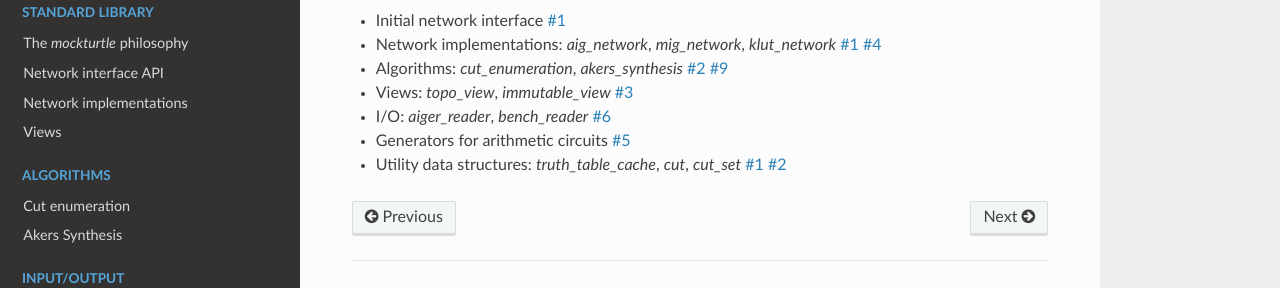
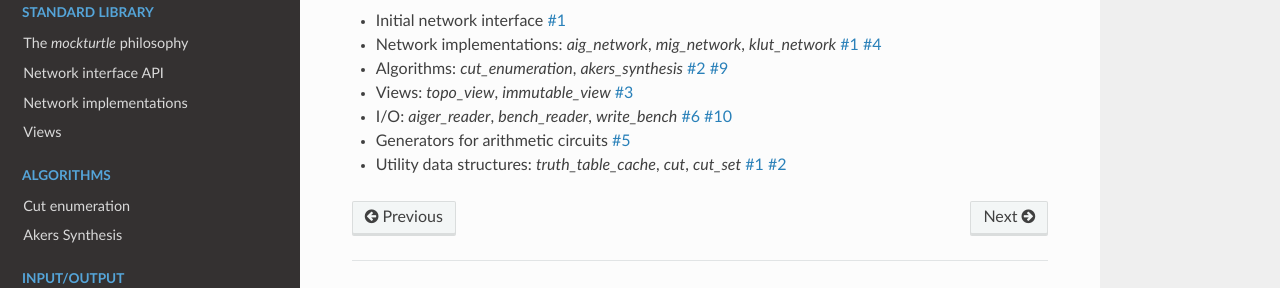
Before and after one commit to lsils/mockturtle, a Sphinx documentation site: the page built from docs/changelog.rst, in a window 1280 px wide. Shown: the part 207-495 px from the top of the page. Built offline with Sphinx 7.4.7 and the Read the Docs theme 2.0.0, drawn with Linux system fonts in a browser that asks for light colours; pages that are not in the unit, such as notebooks, are missing from menus.

Commit message:
Changelog.

```diff
--- a/docs/changelog.rst
+++ b/docs/changelog.rst
@@ -18,8 +18,9 @@ v0.1 (not yet released)
 * Views: `topo_view`, `immutable_view`
   `#3 <https://github.com/lsils/mockturtle/pull/3>`_
 
-* I/O: `aiger_reader`, `bench_reader`
+* I/O: `aiger_reader`, `bench_reader`, `write_bench`
   `#6 <https://github.com/lsils/mockturtle/pull/6>`_
+  `#10 <https://github.com/lsils/mockturtle/pull/10>`_
 
 * Generators for arithmetic circuits
   `#5 <https://github.com/lsils/mockturtle/pull/5>`_
```
